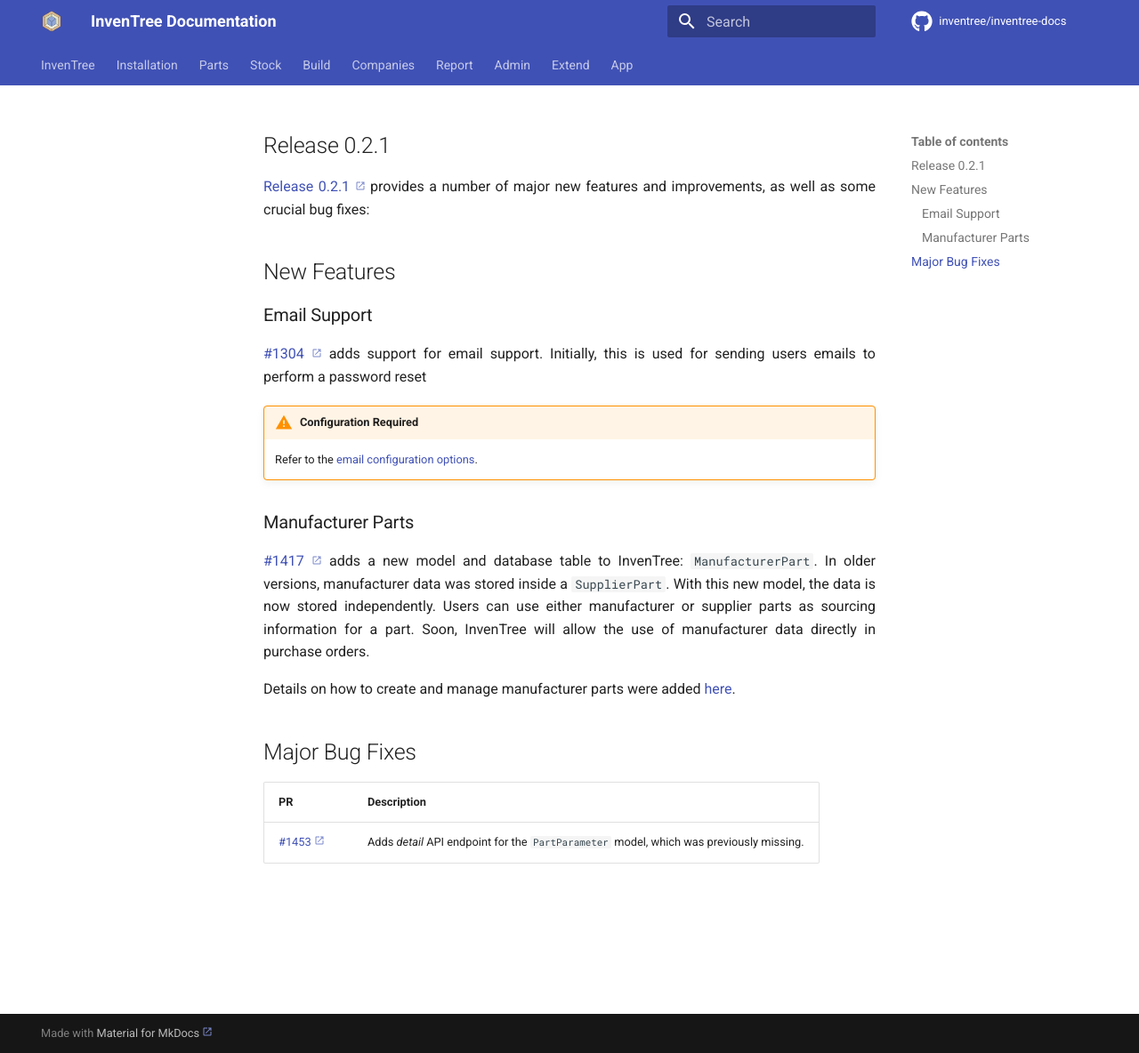
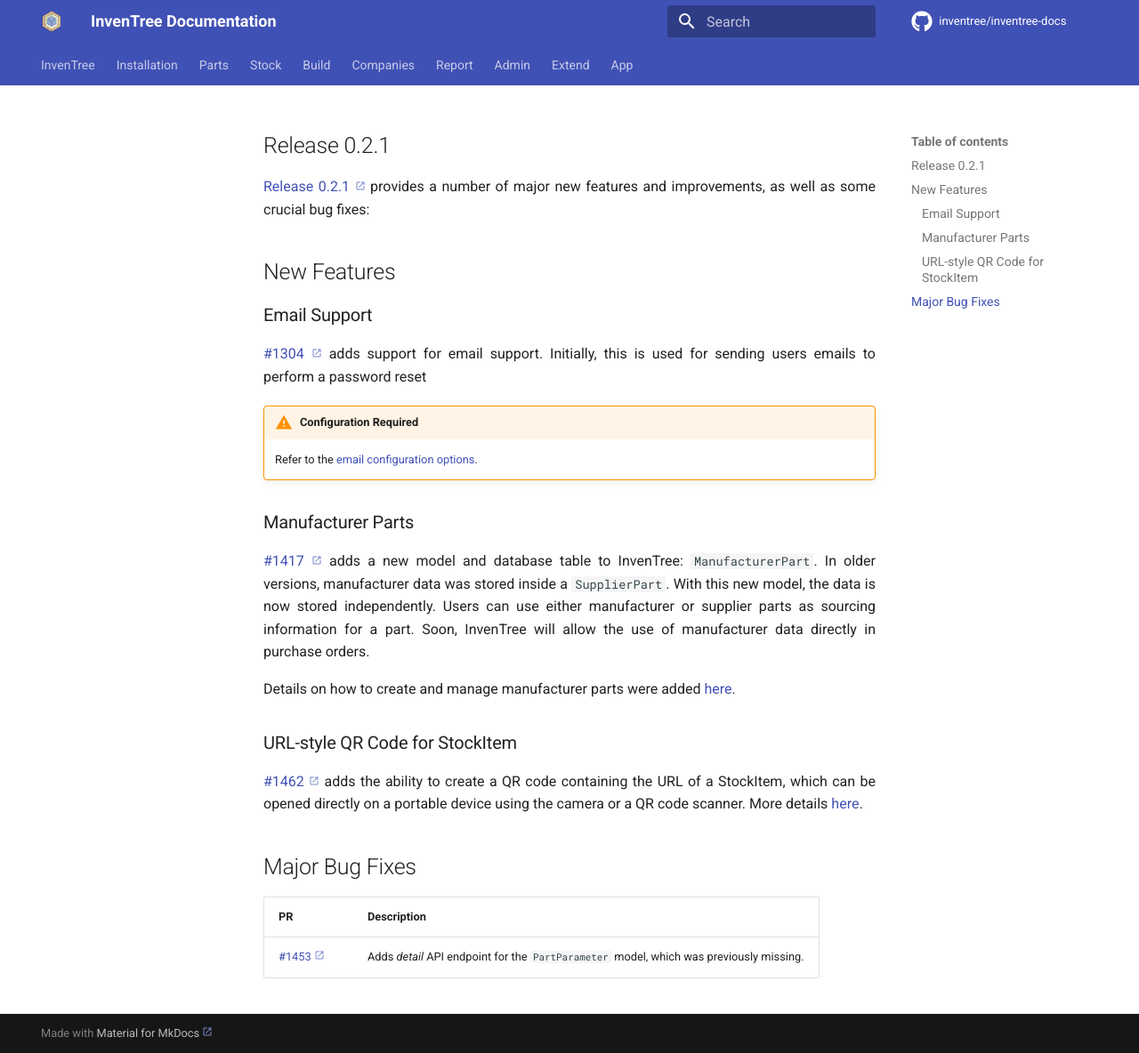
Before and after one commit to inventree/inventree-docs, an MkDocs documentation site: the page built from docs/releases/0.2.1.md, in a window 1280 px wide and 1184 px high. Shown: the whole window at 89% size. Built offline with MkDocs 1.6.1 and Material for MkDocs 9.7.7, drawn with Linux system fonts in a browser that asks for light colours; a script that is not in the unit is left out; comment, search, counter and statistics services are not loaded.

Commit message:
Added URL-style QR code doc

```diff
--- a/docs/releases/0.2.1.md
+++ b/docs/releases/0.2.1.md
@@ -25,7 +25,14 @@
 sourcing information for a part. Soon, InvenTree will allow the use of
 manufacturer data directly in purchase orders.
 
-Details on how to create and manage manufacturer parts were added [here](../../companies/manufacturer/#add-manufacturer-part).
+Details on how to create and manage manufacturer parts were added
+[here](../../companies/manufacturer/#add-manufacturer-part).
+
+### URL-style QR Code for StockItem
+
+[#1462](https://github.com/inventree/InvenTree/pull/1417) adds the ability to
+create a QR code containing the URL of a StockItem, which can be opened directly
+on a portable device using the camera or a QR code scanner. More details [here](../../report/labels#url-style-qr-code).
 
 ## Major Bug Fixes
 
```
Also changed, not shown: docs/report/labels.md (+17 -0 lines).
